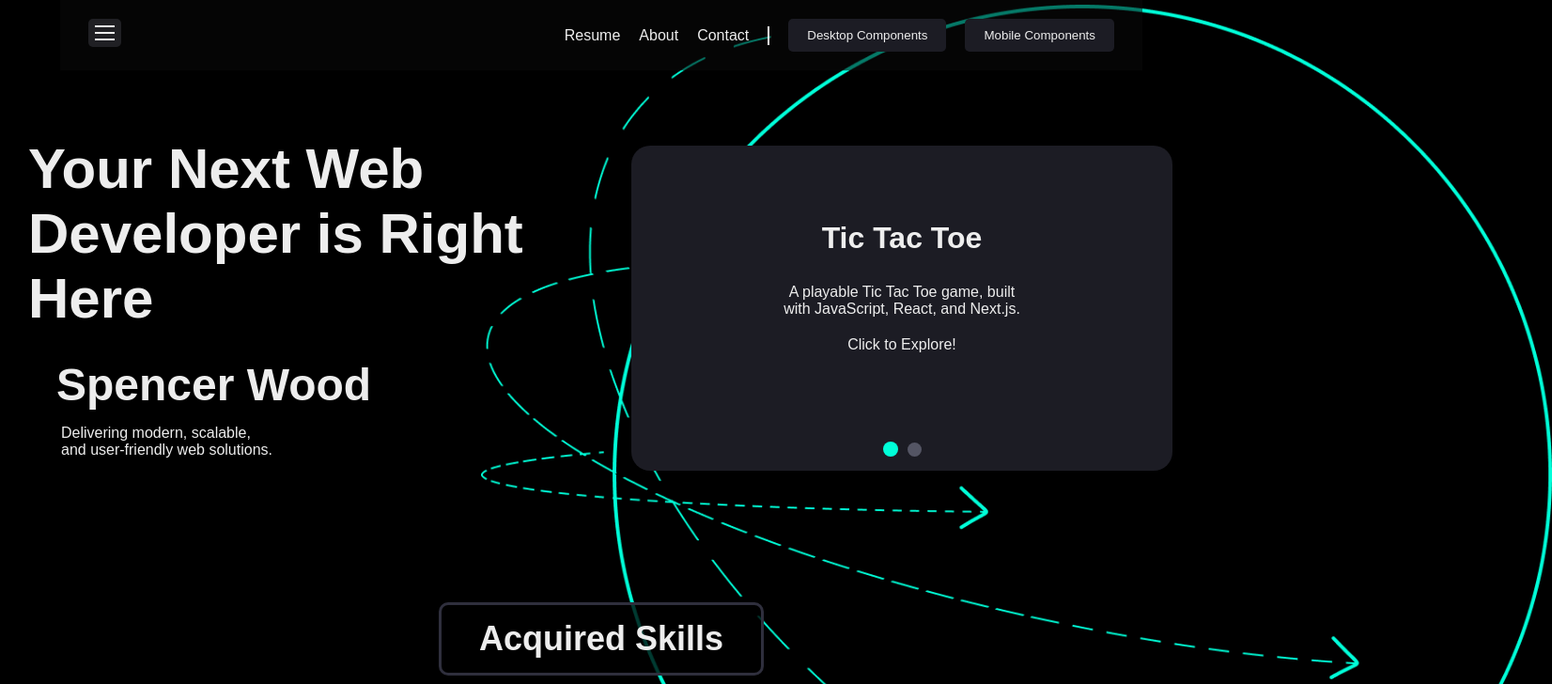
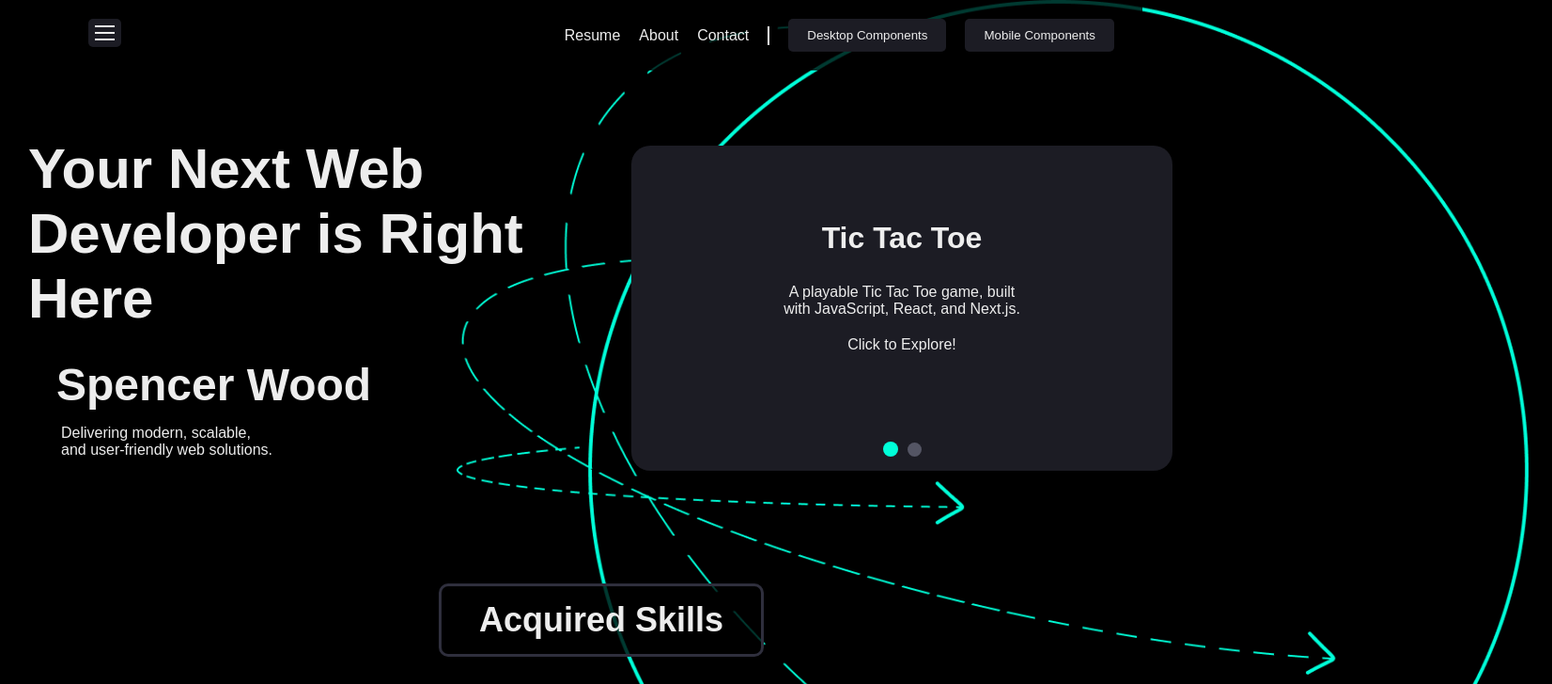
Before and after one commit to Astrospence/portfolio-2025, a Next.js app: page / in a window 1280 px wide. Shown: the top 728 px of the page at 94% size, 1652 px wide, since content can reach past the window. Built offline with nearby package versions, Linux system fonts and the light colour scheme.

Commit message:
background parallax working

```diff
--- a/src/app/banner.js
+++ b/src/app/banner.js
@@ -1,7 +1,5 @@
 'use client'
 import styles from './banner.module.css'
-import Image from 'next/image'
-import Network from '../../public/network2.png'
 import Slider from './slider'
 
 export default function Banner () {
@@ -15,7 +13,6 @@ export default function Banner () {
         </div>
         <div className={styles.rightContainer}>
           <Slider />
-          <Image className={styles.bannerBackgroundNetwork} src={Network} alt='vector of globe with dotted arrows orbiting it in varying directions' />
         </div>
       </div>
     </div>
--- a/src/app/banner.module.css
+++ b/src/app/banner.module.css
@@ -28,15 +28,6 @@
   margin-bottom: 20px;
 }
 
-.bannerBackgroundNetwork {
-  position: absolute;
-  left: 40%;
-  top: 5px;
-  width: auto;
-  height: 1000px;
-  z-index: -10;
-}
-
 .leftContainer h1 {
   margin-bottom: 30px;
   font-size: 60px;
--- a/src/app/carousel.module.css
+++ b/src/app/carousel.module.css
@@ -2,7 +2,7 @@
   overflow: hidden;
   width: 100%;
   position: relative;
-  margin: 60px 0;
+  margin: 40px 0;
   text-align: center;
 }
 
--- a/src/app/header.module.css
+++ b/src/app/header.module.css
@@ -4,7 +4,7 @@
   width: 90%;
   display: flex;
   justify-content: space-between;
-  background-color: #0a0a0a8a;
+  background-color: #000000c5;
 }
 
 .headerLeft {
@@ -20,7 +20,7 @@
   display: flex;
   flex-direction: column;
   justify-content: space-evenly;
-  background-color: rgb(32, 32, 36);
+  background-color: var(--tileBackground);
 }
 
 .menuLine {
--- a/src/app/page.js
+++ b/src/app/page.js
@@ -1,11 +1,31 @@
+'use client'
+import React, { useRef, useEffect } from 'react'
 import styles from "./page.module.css";
 import Header from './header'
 import Banner from './banner'
 import Carousel from "./carousel";
+import Image from 'next/image'
+import Network from '../../public/network2.png'
 
 export default function Home() {
+  const parallaxRef = useRef(0)
+
+  useEffect(() => {
+    const handleScroll = () => {
+      const scrollTop = window.scrollY
+      requestAnimationFrame(() => {
+        parallaxRef.current.style.top = `${scrollTop * 0.5}px`
+      })
+    }
+
+    window.addEventListener('scroll', handleScroll)
+
+    return () => window.removeEventListener('scroll', handleScroll)
+  }, [])
+
   return (
     <div className={styles.page}>
+      <Image ref={parallaxRef} priority={true} className={styles.bannerBackgroundNetwork} src={Network} alt='vector of globe with dotted arrows orbiting it in varying directions' />
       <main className={styles.main}>
         <Header />
         <Banner />
--- a/src/app/page.module.css
+++ b/src/app/page.module.css
@@ -5,3 +5,12 @@
   max-width: 1400px;
   margin: 0 auto 40px;
 }
+
+.bannerBackgroundNetwork {
+  position: absolute;
+  left: 38%;
+  top: 0; /*initializing at top*/
+  width: auto;
+  height: 1000px;
+  z-index: -10;
+}
```
